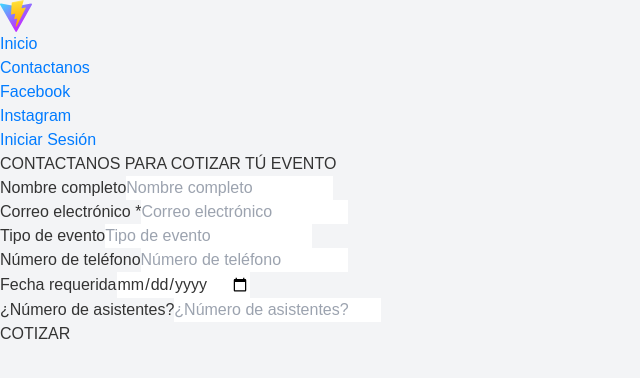
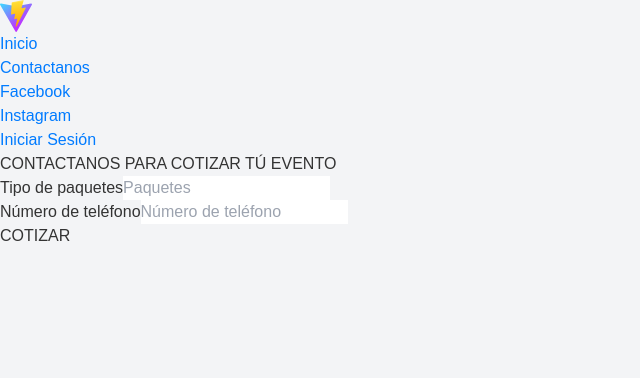
Before and after one commit to mdz48/flamingos_front, a React (Vite) app: page /contact in a window 1280 px wide. Shown: the top 378 px of the page, without its empty margins (0-640 px from the left). Built offline with nearby package versions, Linux system fonts and the light colour scheme.

Commit message:
Home commit

```diff
--- a/src/components/atoms/Button.jsx
+++ b/src/components/atoms/Button.jsx
@@ -4,7 +4,7 @@ function Button({ onClick, text, className }) {
   return (
     <button
       onClick={onClick}
-      className={`bg-blue-500 text-white font-bold py-2 px-4 rounded hover:bg-blue-700 focus:outline-none focus:ring-2 focus:ring-blue-500 focus:ring-opacity-50 ${className}`}
+      className={`bg-orange-700 text-white font-bold py-2 px-4 rounded hover:bg-yellow-900 focus:outline-none focus:ring-2 focus:ring-blue-500 focus:ring-opacity-50 ${className}`}
     >
       {text}
     </button>
--- a/src/components/molecules/QuoteForm.jsx
+++ b/src/components/molecules/QuoteForm.jsx
@@ -41,7 +41,8 @@ function QuoteForm() {
       confirmButtonText: 'Aceptar'
     });
 
-    // Aquí puedes agregar lógica adicional para manejar el envío del formulario, como hacer una solicitud a un servidor.
+    //
+
   };
 
   return (
@@ -50,33 +51,11 @@ function QuoteForm() {
         <h2 className="text-3xl font-bold mb-6 text-center text-gray-700">CONTACTANOS PARA COTIZAR TÚ EVENTO</h2>
         <div className="grid grid-cols-1 md:grid-cols-2 gap-6">
           <div>
-            <label className="block text-gray-700 text-sm font-bold mb-2">Nombre completo</label>
-            <input
-              type="text"
-              name="fullName"
-              placeholder="Nombre completo"
-              value={formData.fullName}
-              onChange={handleChange}
-              className="shadow appearance-none border rounded w-full py-2 px-3 text-gray-700 leading-tight focus:outline-none focus:shadow-outline"
-            />
-          </div>
-          <div>
-            <label className="block text-gray-700 text-sm font-bold mb-2">Correo electrónico <span className="text-red-500">*</span></label>
-            <input
-              type="email"
-              name="email"
-              placeholder="Correo electrónico"
-              value={formData.email}
-              onChange={handleChange}
-              className="shadow appearance-none border rounded w-full py-2 px-3 text-gray-700 leading-tight focus:outline-none focus:shadow-outline"
-            />
-          </div>
-          <div>
-            <label className="block text-gray-700 text-sm font-bold mb-2">Tipo de evento</label>
+            <label className="block text-gray-700 text-sm font-bold mb-2">Tipo de paquetes</label>
             <input
               type="text"
               name="companyName"
-              placeholder="Tipo de evento"
+              placeholder="Paquetes"
               value={formData.companyName}
               onChange={handleChange}
               className="shadow appearance-none border rounded w-full py-2 px-3 text-gray-700 leading-tight focus:outline-none focus:shadow-outline"
@@ -93,28 +72,7 @@ function QuoteForm() {
               className="shadow appearance-none border rounded w-full py-2 px-3 text-gray-700 leading-tight focus:outline-none focus:shadow-outline"
             />
           </div>
-          <div>
-            <label className="block text-gray-700 text-sm font-bold mb-2">Fecha requerida</label>
-            <input
-              type="date"
-              name="requiredDate"
-              placeholder="Fecha requerida"
-              value={formData.requiredDate}
-              onChange={handleChange}
-              className="shadow appearance-none border rounded w-full py-2 px-3 text-gray-700 leading-tight focus:outline-none focus:shadow-outline"
-            />
-          </div>
-          <div>
-            <label className="block text-gray-700 text-sm font-bold mb-2">¿Número de asistentes?</label>
-            <input
-              type="number"
-              name="attendeesNumber"
-              placeholder="¿Número de asistentes?"
-              value={formData.attendeesNumber}
-              onChange={handleChange}
-              className="shadow appearance-none border rounded w-full py-2 px-3 text-gray-700 leading-tight focus:outline-none focus:shadow-outline"
-            />
-          </div>
+
         </div>
         <div className="flex justify-center mt-6">
           <button
--- /dev/null
+++ b/src/components/molecules/Slider.jsx
@@ -0,0 +1,42 @@
+import React, { useState, useEffect } from 'react';
+
+const images = [
+  'card1.jpg',
+  'card2.jpg',
+  'card1.jpg',
+  'card2.jpg',
+];
+
+function Slider() {
+  const [currentImageIndex, setCurrentImageIndex] = useState(0);
+
+  useEffect(() => {
+    const interval = setInterval(() => {
+      setCurrentImageIndex((prevIndex) => (prevIndex + 1) % images.length);
+    }, 4000); // Change image every 3 seconds
+    return () => clearInterval(interval);
+  }, []);
+
+  return (
+    <div className="relative w-full h-64 overflow-hidden">
+      {images.map((image, index) => (
+        <div
+          key={index}
+          className={`absolute inset-0 w-full h-full bg-cover bg-center transition-opacity duration-1000 ${index === currentImageIndex ? 'opacity-100' : 'opacity-0'}`}
+          style={{ backgroundImage: `url(${image})` }}
+        >
+          <div className="absolute inset-0 bg-black opacity-50"></div>
+          <div className="relative z-10 flex items-center justify-center h-full text-white">
+            <div className="text-center">
+              <h1 className="text-4xl font-bold">TODOS TUS EVENTOS Y REUNIONES CON</h1>
+              <h2 className="text-2xl">COFFEE BREAK INCLUIDO</h2>
+              <button className="mt-4 px-4 py-2 bg-yellow-600 text-white font-bold rounded">CONOCE MÁS</button>
+            </div>
+          </div>
+        </div>
+      ))}
+    </div>
+  );
+}
+
+export default Slider;
--- a/src/data/data.js
+++ b/src/data/data.js
@@ -26,3 +26,18 @@ export const data = {
       }
     ]
   };
+
+  // src/data/data.js
+export const sliderImages = [
+  'path_to_image1.jpg',
+  'path_to_image2.jpg',
+  'path_to_image3.jpg',
+  'path_to_image4.jpg',
+];
+
+export const cardsData = [
+  { image: 'path_to_card_image1.jpg', text: 'Card 1 content goes here.' },
+  { image: 'path_to_card_image2.jpg', text: 'Card 2 content goes here.' },
+  { image: 'path_to_card_image3.jpg', text: 'Card 3 content goes here.' },
+  // Add more card data as needed
+];
--- a/src/pages/Home.jsx
+++ b/src/pages/Home.jsx
@@ -2,16 +2,32 @@ import React from 'react';
 import Heading from '../components/atoms/Heading';
 import Herosection from '../components/organisms/Herosection';
 import InfoSection from '../components/organisms/InfoSection';
+import Slider from '../components/molecules/Slider';
+import Cards from '../components/molecules/Cards';
 
 function Home() {
   const info = ["Info 1", "Info 2", "Info 3"];
+  const cardsData = [
+    { image: 'path_to_image1.jpg', text: 'Card 1 content goes here.' },
+    { image: 'path_to_image2.jpg', text: 'Card 2 content goes here.' },
+    { image: 'path_to_image3.jpg', text: 'Card 3 content goes here.' },
+    // Add more card data as needed
+  ];
+
   return (
     <div className="space-y-8">
+      <Slider />
       <Herosection />
       <div className="p-4">
         <Heading>Un espacio único para reuniones y celebraciones</Heading>
       </div>
       <InfoSection info={info} />
+      <div className="container mx-auto mt-8">
+        <h2 className="text-2xl font-bold mb-4">Our Services</h2>
+        <div className="flex flex-wrap justify-center gap-4">
+          <Cards cards={cardsData} />
+        </div>
+      </div>
     </div>
   );
 }
--- a/src/pages/Login.jsx
+++ b/src/pages/Login.jsx
@@ -12,12 +12,13 @@ function Login() {
     e.preventDefault();
     if (!email.trim() || !password.trim()) {
       Swal.fire({
-        icon: 'info',
-        title: 'Please',
-        text: 'Fill out all fields!',
+        icon: "error",
+        title: "Oops...",
+        text: "Something went wrong!",
+        footer: '<a href="#">Why do I have this issue?</a>'
       });
     } else {
-      // Your login logic here
+
       Swal.fire({
         title: 'Good!',
         text: 'Login successful!',
@@ -29,7 +30,7 @@ function Login() {
   return (
     <div className="flex justify-center items-center min-h-screen bg-gray-100">
       <div className="bg-white p-8 rounded-lg shadow-md w-full max-w-md">
-        <h2 className="text-3xl font-bold mb-6 text-center text-gray-700">Iniciar Sesión</h2>
+        <h2 className="text-3xl font-bold mb-6 text-center text-gray-700">Iniciar Sesión </h2>
         <Field text="Email" type="email" placeholder="Enter your email" val={email} fnVal={setEmail} />
         <Field text="Password" type="password" placeholder="Enter your password" val={password} fnVal={setPassword} />
         <div className="flex justify-center mt-4">
--- a/src/pages/RecoverPassword.jsx
+++ b/src/pages/RecoverPassword.jsx
@@ -11,11 +11,11 @@ function RecoverPassword() {
     if (!email.trim()) {
       Swal.fire({
         icon: 'info',
-        title: 'Please',
-        text: 'Fill out the email field!',
+        title: 'Ups',
+        text: 'Por favor rellene el campo!',
       });
     } else {
-      // Your password recovery logic here
+
       Swal.fire({
         title: 'Good!',
         text: 'Recovery email sent!',
```
